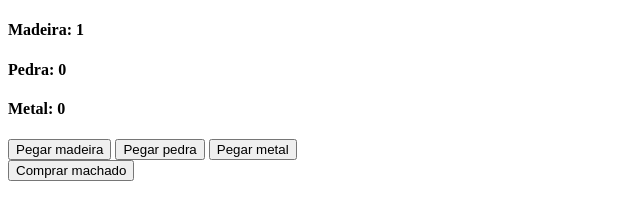
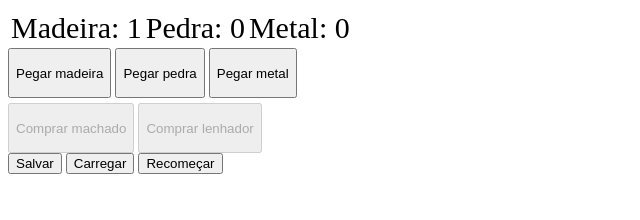
Before and after one commit to GabuTejun/ProjetoGame, a plain HTML site: page index.html in a window 1280 px wide. Both pictures are taken after a click on the button "Pegar madeira". Shown: the whole page, without its empty margins (0-640 px from the left). Drawn offline with Linux system fonts and the light colour scheme.

Commit message:
segunda atualizacao

```diff
--- a/index.html
+++ b/index.html
@@ -6,11 +6,11 @@
     <script type="text/javascript" src="script.js"></script>
 </head>
 <body>
-    <div id="resources">
-        <h4 id="woodCount">Madeira: 0</h4>
-        <h4 id="stoneCount">Pedra: 0</h4>
-        <h4 id="metalCount">Metal: 0</h4>
-    </div>
+    <table id="resources">
+        <td id="woodCount">Madeira: 0</td>
+        <td id="stoneCount">Pedra: 0</td>
+        <td id="metalCount">Metal: 0</td>
+    </table>
     <div id="buttons">
         <button id="wood" onclick='takeResource(1)'>Pegar madeira</button>
         <button id="stone" onclick='takeResource(2)'>Pegar pedra</button>
@@ -18,6 +18,10 @@
     </div>
     <div id="structures">
         <button id="axe" onclick='axe()'>Comprar machado</button>
+        <button id="lumberjack" onclick='buyLumberjack()'>Comprar lenhador</button>
     </div>
+    <button id="saveButton" onclick='save()'>Salvar</button>
+    <button id="loadButton" onclick='load()'>Carregar</button>
+    <button id="restartButton" onclick='restart()'>Recomeçar</button>
 </body>
 </html>
--- a/script.js
+++ b/script.js
@@ -1,32 +1,105 @@
-var wood = 0;
-var stone = 0;
-var metal = 0;
-var multWood = 1;
-var multStone = 1;
-var multMetal = 1;
+let counters = {
+    resources : {
+    wood : 0, stone : 0, metal : 0
+    },
+    multResources : {
+        wood : 1, stone : 1, metal : 1
+    },
+    workers : {
+        lumberjack : 0
+    },
+}
+
+function load() {
+    const resourcesCollect = localStorage.getItem('counters');
+    counters = JSON.parse(resourcesCollect)
+    document.getElementById('woodCount').innerHTML = "Madeira: " + counters.resources.wood;
+    document.getElementById('stoneCount').innerHTML = "Pedra: " + counters.resources.stone;
+    document.getElementById('metalCount').innerHTML = "Metal: " + counters.resources.metal;
+}
+function restart() {
+    const resourcesCollect = localStorage.removeItem('counters');
+    counters = {
+        resources : {
+        wood : 0, stone : 0, metal : 0
+        },
+        multResources : {
+            wood : 1, stone : 1, metal : 1
+        },
+        workers : {
+            lumberjack : 0
+        },
+    }
+    document.getElementById('woodCount').innerHTML = "Madeira: " + counters.resources.wood;
+    document.getElementById('stoneCount').innerHTML = "Pedra: " + counters.resources.stone;
+    document.getElementById('metalCount').innerHTML = "Metal: " + counters.resources.metal;
+}
+
+
+function save() {
+    const countersJSON = JSON.stringify(counters)
+    localStorage.setItem('counters', countersJSON)
+}
+
 
 function takeResource(resource) {
     switch (resource) {
         case 1:
-            wood += 1 * multWood
-            document.getElementById('woodCount').innerHTML = "Madeira: " + wood;
+            if (counters.multResources.wood < 1){
+                counters.resources.wood = 1
+            }
+            counters.resources.wood += 1 * counters.multResources.wood
+            document.getElementById('woodCount').innerHTML = "Madeira: " + counters.resources.wood;
             break;
         case 2:
-            stone += 1 * multStone
-            document.getElementById('stoneCount').innerHTML = "Pedra: " + stone;
+            if (counters.multResources.stone < 1){
+                counters.multResources.stone = 1
+            }
+            counters.resources.stone += 1 * counters.multResources.stone
+            document.getElementById('stoneCount').innerHTML = "Pedra: " + counters.resources.stone;
             break;
         case 3:
-            metal += 1 * multMetal
-            document.getElementById('metalCount').innerHTML = "Metal: " + metal;
+            if (counters.multResources.metal < 1){
+                counters.multResources.metal = 1
+            }
+            counters.resources.metal += 1 * counters.multResources.metal
+            document.getElementById('metalCount').innerHTML = "Metal: " + counters.resources.metal;
             break;
     }
 }
 
 function axe() {
-    if (wood >= 5){
-        wood += -5
-        multWood = 5;
-        document.getElementById('axe').disabled = true;
-        document.getElementById('woodCount').innerHTML = "Madeira: " + wood;
+    if (counters.resources.wood >= 5){
+        counters.resources.wood += -5
+        counters.multResources.wood += 1;
+        document.getElementById('woodCount').innerHTML = "Madeira: " + counters.resources.wood;
     }
 }
+
+function buyLumberjack() {
+    if (counters.resources.wood >= 50){
+        counters.resources.wood += -50
+        counters.workers.lumberjack += 1;
+        document.getElementById('woodCount').innerHTML = "Madeira: " + counters.resources.wood;
+    }
+}
+
+
+setInterval(function woodLumberjack(){
+    counters.resources.wood += counters.workers.lumberjack
+    document.getElementById('woodCount').innerHTML = "Madeira: " + counters.resources.wood;
+}, 1000)
+
+setInterval(function allEvents(){
+    if (counters.resources.wood < 5) {
+        document.getElementById('axe').disabled = true;
+    } else {
+        document.getElementById('axe').disabled = false;
+    }
+    if (counters.resources.wood < 50) {
+        document.getElementById('lumberjack').disabled = true;
+    } else {
+        document.getElementById('lumberjack').disabled = false;
+    }
+
+}, 0)
--- a/style.css
+++ b/style.css
@@ -0,0 +1,14 @@
+#resources {
+    font-size: 30px;
+}
+
+#buttons button {
+    height: 50px;
+    position: relative;
+
+}
+
+#structures button {
+    height: 50px;
+    margin-top: 5px;
+}
```
